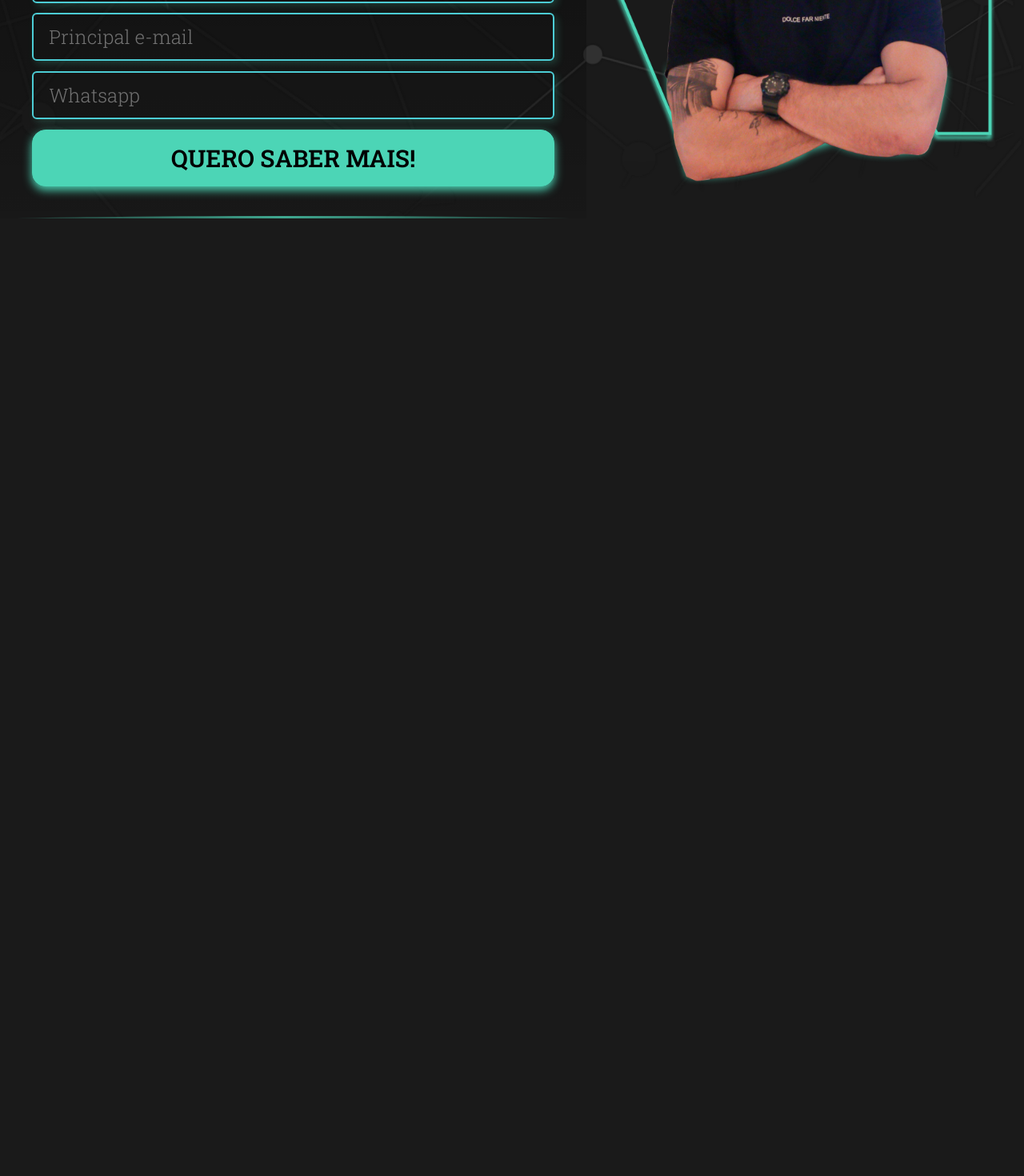
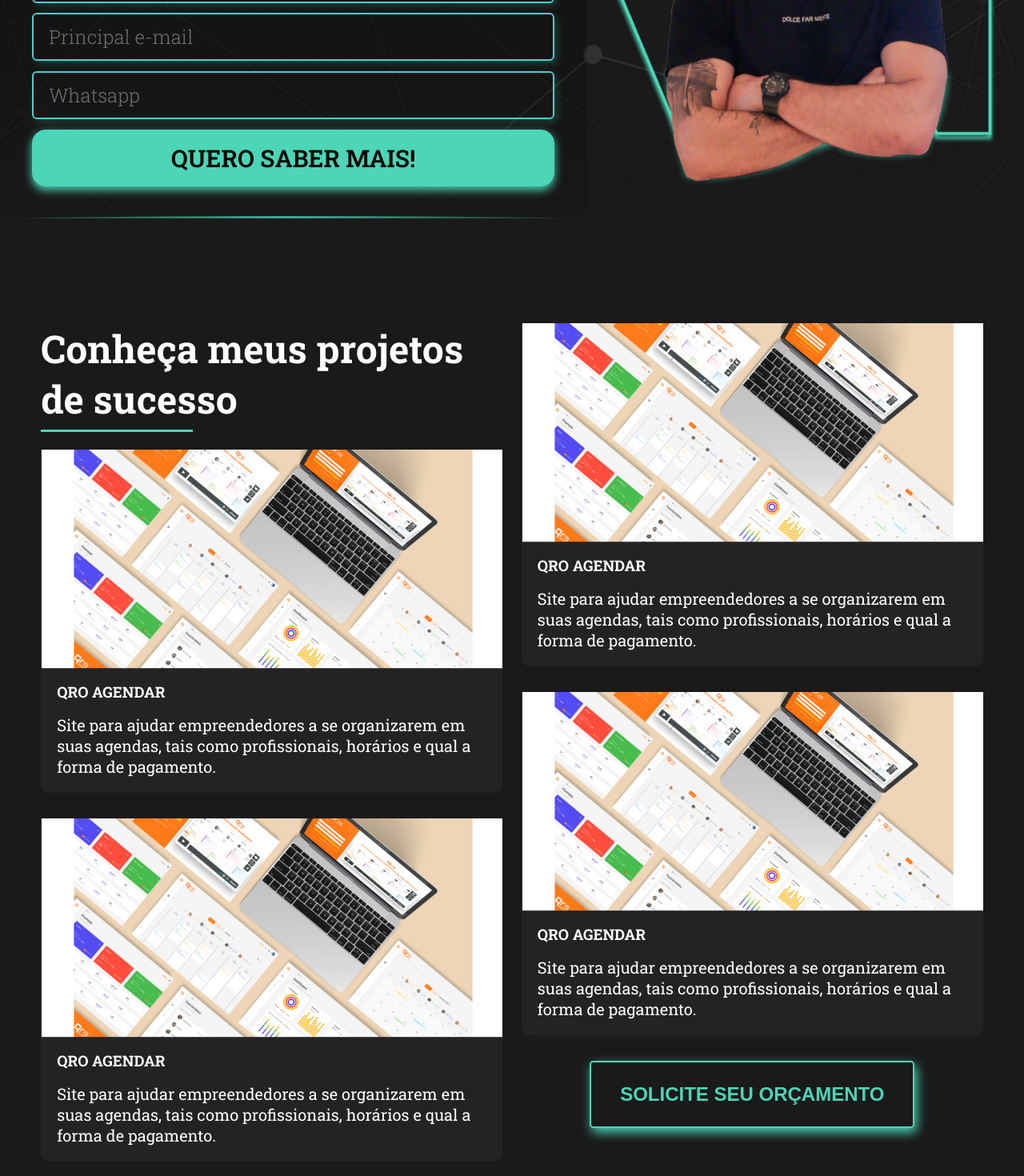
Before and after one commit to Aenewsss/aena-martinelli-lp, a Next.js app: page / in a window 1280 px wide. Shown: the part 512-1982 px from the top of the page at 80% size. Before the commit the page ends 809 px from the top, so only its background shows below. Built offline with nearby package versions, Linux system fonts and the light colour scheme.

Commit message:
almost finish portfolio

```diff
--- a/src/app/globals.css
+++ b/src/app/globals.css
@@ -4,7 +4,8 @@
   --green: #4CD5B6;
   --mw-1360: 1360px;
   --mw-992: 992px;
-  --bg-navbar: rgba(0, 0, 0, 0.2)
+  --bg-navbar: rgba(0, 0, 0, 0.2);
+  --bg-card: #232323;
 }
 
 * {
@@ -131,6 +132,9 @@ button {
   max-width: var(--mw-1360);
 }
 
+.p-4 {
+  padding: 4vw;
+}
 
 .nav-link {
   align-self: center;
@@ -148,7 +152,6 @@ button {
 
 .d-flex {
   display: flex;
-  flex-wrap: wrap;
 }
 
 .gap-1 {
@@ -233,9 +236,6 @@ button {
   max-width: 40%;
 }
 
-.justify-between {
-  justify-content: space-between;
-}
 
 .left-0 {
   left: 0 !important;
@@ -255,6 +255,10 @@ button {
   width: 100%;
 }
 
+.w-50 {
+  width: 49%;
+}
+
 .mt-5 {
   margin-top: 5em;
 }
@@ -269,12 +273,64 @@ button {
   height: 30px;
 }
 
+h2 {
+  position: relative;
+  font-size: clamp(20px, 4vw, 48px);
+}
+
+h2::after {
+  position: absolute;
+  content: '';
+  width: clamp(100px, 15vw, 190px);
+  height: 3px;
+  background: #4CD5B6;
+  left: 0;
+  bottom: -10px;
+}
+
+.portfolio-card {
+  background-color: var(--bg-card);
+  border-radius: 10px;
+  padding-bottom: 20px;
+}
+
+.portfolio-card> :is(h3, p) {
+  padding: 0 20px;
+}
+
+.btn-cta {
+  color: var(--green);
+  text-transform: uppercase;
+  font-weight: 700;
+  font-size: clamp(20px, 4vw, 24px);
+  border-radius: 4.144px;
+  border: 2.762px solid #4CD5B6;
+  box-shadow: 2.7623860836029053px 5.5247721672058105px 13.811929702758789px 0px #4CD5B6;
+  cursor: pointer;
+  padding: clamp(12px, 4vw, 26px) clamp(10px, 4vw, 36px);
+  max-width: 442px;
+  ;
+}
+
+.mt-2{ margin-top: 2em;}
+.mt-3{ margin-top: 3em;}
+
+.flex-wrap{
+  flex-wrap: wrap;
+}
 
 @media (prefers-color-scheme: dark) {
   html {
     color-scheme: dark;
   }
 }
+
+@media screen and (min-width: 1360px) {
+  .p-4 {
+    padding: unset;
+  }
+}
+
 
 @media screen and (max-width: 1360px) {
   .navbar {
@@ -301,6 +357,18 @@ button {
   .mt-md-5 {
     margin-top: 5em !important;
   }
+
+  .mt-md-0 {
+    margin-top: unset;
+  }
+
+  .mb-md-2{
+    margin-bottom: 2em;
+  }
+
+  .flex-md-row{
+    flex-direction: row;
+  }
 }
 
 @media screen and (max-width: 992px) {
@@ -311,6 +379,10 @@ button {
     padding: 1.2em 0.6em;
     border-end-start-radius: 40px;
     border-end-end-radius: 40px;
+  }
+
+  .w-50 {
+    width: unset;
   }
 }
 
@@ -370,7 +442,7 @@ button {
     font-size: 24px !important;
   }
 
-  .nav-link{
+  .nav-link {
     font-size: 16px !important;
   }
 
--- a/src/app/layout.tsx
+++ b/src/app/layout.tsx
@@ -1,7 +1,7 @@
 import './globals.css'
 import { Roboto_Slab } from 'next/font/google'
 
-export const robotoSlab = Roboto_Slab({ subsets: ['latin'] })
+const robotoSlab = Roboto_Slab({ subsets: ['latin'] })
 
 export const metadata = {
   title: 'Sites de Alta Perfomance!',
--- a/src/app/page.tsx
+++ b/src/app/page.tsx
@@ -1,4 +1,5 @@
 import Navbar from "@/components/Navbar"
+import Portfolio from "@/components/Portfolio"
 import Top from "@/components/Top"
 
 export default function Home() {
@@ -8,6 +9,7 @@ export default function Home() {
         <Navbar />
         <Top />
       </div>
+      <Portfolio />
     </main>
   )
 }
--- a/src/components/FormCTA.tsx
+++ b/src/components/FormCTA.tsx
@@ -1,5 +1,7 @@
-import { robotoSlab } from "@/app/layout";
+import { Roboto_Slab } from 'next/font/google'
 import Image from "next/image";
+
+const robotoSlab = Roboto_Slab({ subsets: ['latin'] })
 
 const FormCTA = () => {
     return (
--- a/src/components/Navbar.tsx
+++ b/src/components/Navbar.tsx
@@ -2,13 +2,13 @@ import Image from "next/image";
 
 const Navbar = () => {
     return (
-        <div className="container d-flex align-center justify-between navbar gap-2">
+        <div className="container d-flex flex-wrap align-center justify-between navbar gap-2">
             <img src="/images/logo-aena.svg" alt="Aenã Martinelli logo" />
 
             <div className="d-flex gap-1 justify-center">
                 <a href="#" className="text-green fs-24 nav-link nav-important">Quero saber mais!</a>
                 <input id="expand" type="checkbox" hidden />
-                <ul className="d-flex gap-1 justify-center nav-list">
+                <ul className="d-flex flex-wrap gap-1 justify-center nav-list">
                     <li><a href="#" className="nav-link">Projetos</a></li>
                     <li><a href="#" className="nav-link">Sobre mim</a></li>
                     <li><a href="#" className="nav-link">Feedbacks</a></li>
--- /dev/null
+++ b/src/components/Portfolio.tsx
@@ -0,0 +1,51 @@
+import Image from "next/image";
+
+const Portfolio = () => {
+    return (
+        <section className="container d-flex flex-md-row flex-column mt-md-5 p-4 justify-between">
+            <div className="d-flex flex-column w-50 gap-2">
+                <h2>Conheça meus projetos de sucesso</h2>
+
+                <div className="portfolio-card d-flex flex-column gap-1">
+                    <Image fill src="/portfolio/test-portfolio.png" alt="QRO Agendar, sistema de agendamentos" />
+                    <h3>QRO AGENDAR</h3>
+                    <p>
+                        Site para ajudar empreendedores a se organizarem em suas agendas,
+                        tais como profissionais, horários e qual a forma de pagamento.
+                    </p>
+                </div>
+
+                <div className="portfolio-card d-flex flex-column gap-1">
+                    <Image fill src="/portfolio/test-portfolio.png" alt="QRO Agendar, sistema de agendamentos" />
+                    <h3>QRO AGENDAR</h3>
+                    <p>
+                        Site para ajudar empreendedores a se organizarem em suas agendas,
+                        tais como profissionais, horários e qual a forma de pagamento.
+                    </p>
+                </div>
+            </div>
+            <div className="d-flex flex-column w-50 align-center gap-2 mt-md-0 mt-2">
+                <div className="portfolio-card d-flex flex-column gap-1 mt-md-0">
+                    <Image fill src="/portfolio/test-portfolio.png" alt="QRO Agendar, sistema de agendamentos" />
+                    <h3>QRO AGENDAR</h3>
+                    <p>
+                        Site para ajudar empreendedores a se organizarem em suas agendas,
+                        tais como profissionais, horários e qual a forma de pagamento.
+                    </p>
+                </div>
+
+                <div className="portfolio-card d-flex flex-column gap-1">
+                    <Image fill src="/portfolio/test-portfolio.png" alt="QRO Agendar, sistema de agendamentos" />
+                    <h3>QRO AGENDAR</h3>
+                    <p>
+                        Site para ajudar empreendedores a se organizarem em suas agendas,
+                        tais como profissionais, horários e qual a forma de pagamento.
+                    </p>
+                </div>
+
+                <button className="btn-cta mt-2 mt-md-0 ">SOLICITE SEU ORÇAMENTO</button>
+            </div>
+        </section>
+    );
+}
+export default Portfolio;
```
Also changed, not shown: public/portfolio/test-portfolio.png (added).
